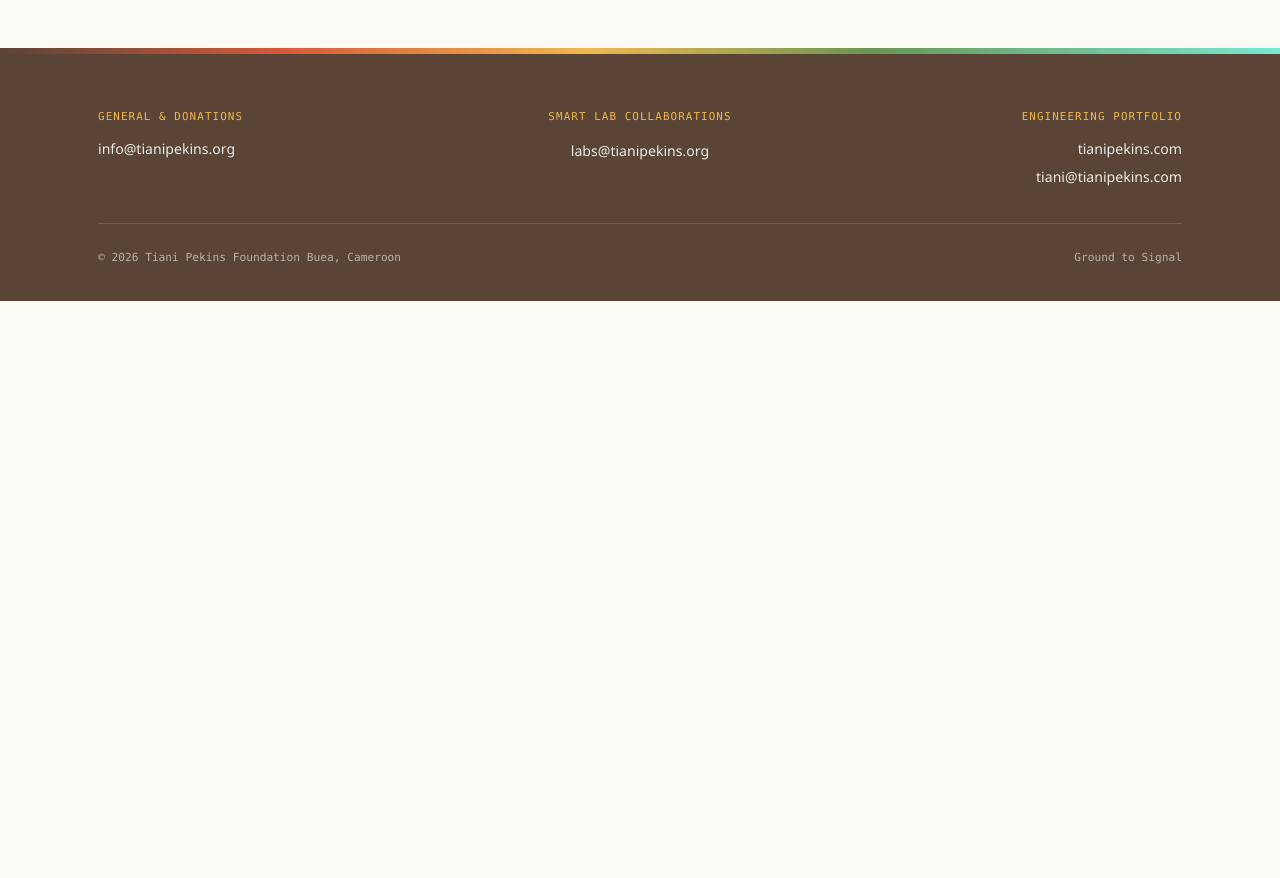
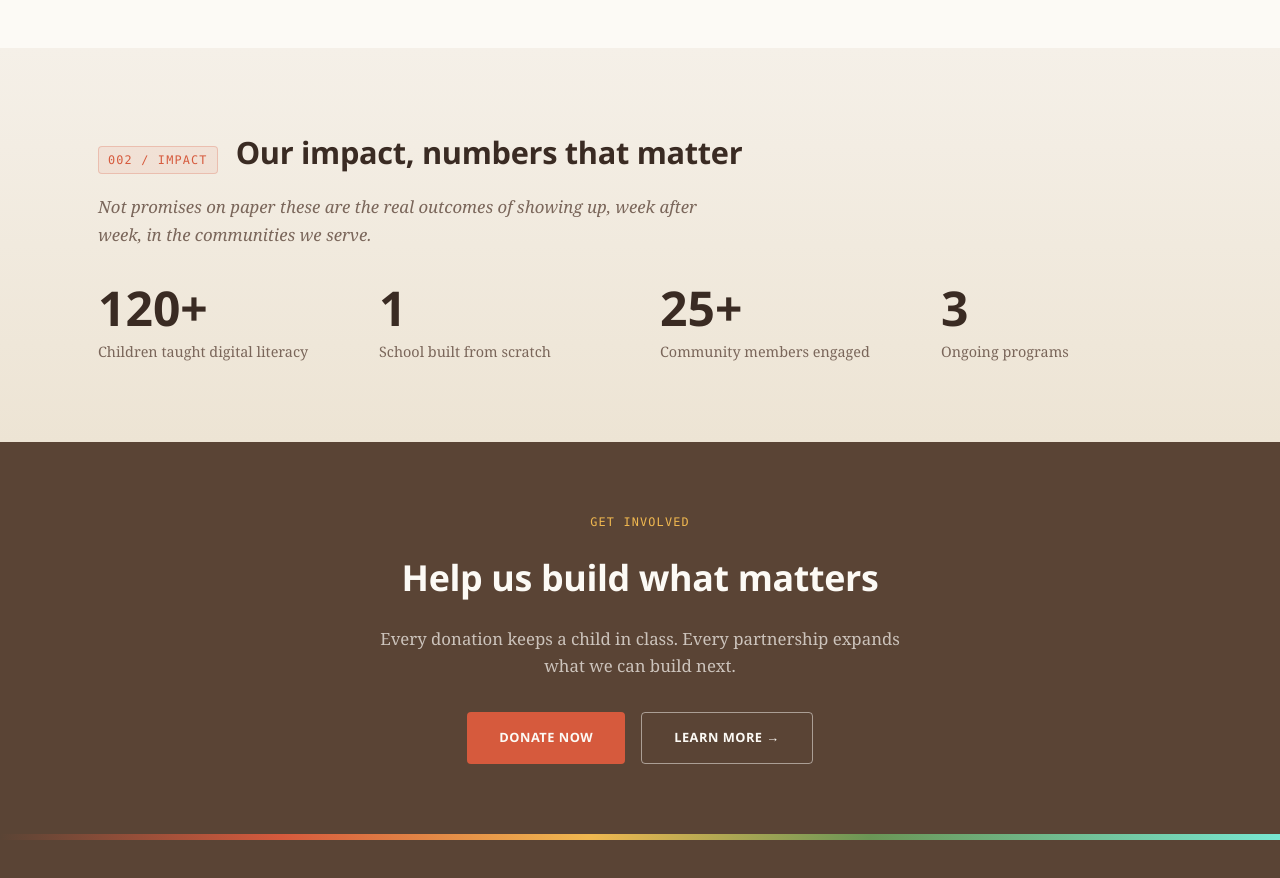
Before and after one commit to Tpekins/Foundation, a React (Vite) app in the folder apps/frontend/: page / in a window 1280 px wide. Shown: the part 1920-2798 px from the top of the page. Before the commit the page ends 2221 px from the top, so only its background shows below. Built offline with nearby package versions, Linux system fonts and the light colour scheme; no server answers.

Commit message:
feat: add ImpactStats and RecentFieldLog components; update Home page layout and fix Programs section label

```diff
--- /dev/null
+++ b/apps/frontend/src/components/CallToAction.tsx
@@ -0,0 +1,39 @@
+import { useState } from "react";
+import { DonateModal } from "./DonateModal";
+
+export function CallToAction() {
+  const [isDonateOpen, setIsDonateOpen] = useState(false);
+
+  return (
+    <>
+      <section className="bg-soil text-paper py-[70px]">
+        <div className="max-w-[1140px] mx-auto px-7 text-center">
+          <div className="font-mono text-[0.74rem] tracking-[0.1em] text-ochre uppercase mb-4">
+            Get Involved
+          </div>
+          <h2 className="font-display font-extrabold text-[clamp(1.6rem,2.8vw,2.4rem)] text-paper mb-4 tracking-[-0.01em]">
+            Help us build what matters
+          </h2>
+          <p className="font-body text-paper/70 text-[1.05rem] max-w-[520px] mx-auto mb-8 leading-relaxed">
+            Every donation keeps a child in class. Every partnership expands what we can build next.
+          </p>
+          <div className="flex gap-4 justify-center flex-wrap">
+            <button
+              onClick={() => setIsDonateOpen(true)}
+              className="font-ui font-bold text-[0.8rem] tracking-[0.04em] uppercase px-8 py-[14px] bg-laterite text-paper rounded-sm hover:bg-ochre hover:text-soil transition-colors"
+            >
+              Donate Now
+            </button>
+            <a
+              href="/about"
+              className="font-ui font-bold text-[0.8rem] tracking-[0.04em] uppercase px-8 py-[14px] border-[1.5px] border-paper/[0.5] text-paper rounded-sm hover:border-signal hover:text-signal transition-colors no-underline"
+            >
+              Learn More →
+            </a>
+          </div>
+        </div>
+      </section>
+      <DonateModal isOpen={isDonateOpen} onClose={() => setIsDonateOpen(false)} />
+    </>
+  );
+}
--- /dev/null
+++ b/apps/frontend/src/components/ImpactStats.tsx
@@ -0,0 +1,54 @@
+import { useState, useEffect } from "react";
+
+interface Stat {
+  value: string;
+  label: string;
+}
+
+const DEFAULT_STATS: Stat[] = [
+  { value: "120+", label: "Children taught digital literacy" },
+  { value: "1", label: "School built from scratch" },
+  { value: "25+", label: "Community members engaged" },
+  { value: "3", label: "Ongoing programs" },
+];
+
+export function ImpactStats() {
+  const [stats, setStats] = useState<Stat[]>(DEFAULT_STATS);
+
+  useEffect(() => {
+    fetch("/api/stats")
+      .then((res) => res.json())
+      .then((data) => {
+        if (data && data.length > 0) setStats(data);
+      })
+      .catch(() => {});
+  }, []);
+
+  return (
+    <section className="py-[78px]" style={{ background: "linear-gradient(180deg, #f5f0e8 0%, #ede4d4 100%)" }}>
+      <div className="max-w-[1140px] mx-auto px-7">
+        <div className="flex items-baseline gap-[18px] mb-[14px] flex-wrap">
+          <span className="font-mono text-[0.74rem] tracking-[0.1em] text-laterite bg-laterite/[0.08] border border-laterite/[0.25] px-[9px] py-[3px] rounded-sm uppercase whitespace-nowrap">
+            002 / Impact
+          </span>
+          <h2 className="font-display font-extrabold text-[clamp(1.5rem,2.4vw,2rem)] text-ink tracking-[-0.01em]">Our impact, numbers that matter</h2>
+        </div>
+        <p className="font-body italic text-ink-soft text-[1.05rem] max-w-[620px] mb-[34px]">
+          Not promises on paper   these are the real outcomes of showing up, week after week, in the communities we serve.
+        </p>
+        <div className="grid grid-cols-2 md:grid-cols-4 gap-[40px]">
+          {stats.map((stat, i) => (
+            <div key={i}>
+              <p className="font-display font-extrabold text-[clamp(2rem,4vw,3rem)] text-ink leading-none mb-2">
+                {stat.value}
+              </p>
+              <p className="font-body text-[0.9rem] text-ink-soft">
+                {stat.label}
+              </p>
+            </div>
+          ))}
+        </div>
+      </div>
+    </section>
+  );
+}
--- a/apps/frontend/src/components/Programs.tsx
+++ b/apps/frontend/src/components/Programs.tsx
@@ -4,7 +4,7 @@ export function Programs() {
       <div className="max-w-[1140px] mx-auto px-7">
         <div className="flex items-baseline gap-[18px] mb-[14px] flex-wrap">
           <span className="font-mono text-[0.74rem] tracking-[0.1em] text-laterite bg-laterite/[0.08] border border-laterite/[0.25] px-[9px] py-[3px] rounded-sm uppercase whitespace-nowrap">
-            002 / Programs
+            001 / Programs
           </span>
           <h2 className="font-display font-extrabold text-[clamp(1.5rem,2.4vw,2rem)] text-ink tracking-[-0.01em]">What we actually do, week to week</h2>
         </div>
--- /dev/null
+++ b/apps/frontend/src/components/RecentFieldLog.tsx
@@ -0,0 +1,97 @@
+import { useState, useEffect } from "react";
+
+interface FieldLogEntry {
+  id: string;
+  date: string;
+  tag: string;
+  title: string;
+  content: string;
+}
+
+const tagColorMap: Record<string, string> = {
+  DONATION: "text-laterite",
+  EDUCATION: "text-cassava",
+  AGRICULTURE: "text-ochre",
+  INFRASTRUCTURE: "text-signal",
+  VISIT: "text-ink-soft",
+};
+
+export function RecentFieldLog() {
+  const [entries, setEntries] = useState<FieldLogEntry[]>([]);
+
+  useEffect(() => {
+    fetch("/api/field-logs")
+      .then((res) => res.json())
+      .then((data) => {
+        const formatted = data.slice(0, 3).map((log: { id: string; eventDate: string; category?: string; title: string; content: string }) => {
+          const dateObj = new Date(log.eventDate);
+          const month = dateObj.toLocaleString("default", { month: "short" }).toUpperCase();
+          const year = dateObj.getFullYear();
+          return {
+            id: log.id,
+            date: `${month} ${year}`,
+            tag: log.category?.toUpperCase() || "UPDATE",
+            title: log.title,
+            content: log.content,
+          };
+        });
+        setEntries(formatted);
+      })
+      .catch(() => {});
+  }, []);
+
+  if (entries.length === 0) return null;
+
+  return (
+    <section className="bg-paper-dim py-[78px]">
+      <div className="max-w-[1140px] mx-auto px-7">
+        <div className="flex items-baseline justify-between mb-[14px] flex-wrap gap-4">
+          <div className="flex items-baseline gap-[18px] flex-wrap">
+            <span className="font-mono text-[0.74rem] tracking-[0.1em] text-laterite bg-laterite/[0.08] border border-laterite/[0.25] px-[9px] py-[3px] rounded-sm uppercase whitespace-nowrap">
+              003 / Field Log
+            </span>
+            <h2 className="font-display font-extrabold text-[clamp(1.5rem,2.4vw,2rem)] text-ink tracking-[-0.01em]">
+              From the Field
+            </h2>
+          </div>
+          <a
+            href="/field-log"
+            className="font-ui font-bold text-[0.78rem] tracking-[0.04em] uppercase text-laterite hover:text-ochre transition-colors no-underline"
+          >
+            View all entries →
+          </a>
+        </div>
+        <p className="font-body italic text-ink-soft text-[1.05rem] max-w-[620px] mb-[34px]">
+          Every visit, donation, and conversation  logged as it happens. Here are the latest.
+        </p>
+
+        <div className="grid grid-cols-1 md:grid-cols-3 gap-[22px]">
+          {entries.map((entry) => (
+            <a
+              key={entry.id}
+              href="/field-log"
+              className="block bg-paper border border-paper-dim p-[24px] rounded-sm hover:-translate-y-[2px] hover:shadow-[0_8px_20px_var(--color-ink)] hover:shadow-black/5 transition-all no-underline"
+            >
+              <div className="flex items-center gap-3 mb-3">
+                <span className="font-mono text-[0.68rem] text-ink-soft tracking-wider">
+                  {entry.date}
+                </span>
+                <span
+                  className={`font-mono text-[0.6rem] tracking-[0.1em] uppercase ${tagColorMap[entry.tag] || "text-ink-soft"}`}
+                >
+                  {entry.tag}
+                </span>
+              </div>
+              <h3 className="font-display font-bold text-[1rem] text-ink mb-2 leading-snug">
+                {entry.title}
+              </h3>
+              <p className="font-body text-ink-soft text-[0.88rem] line-clamp-2">
+                {entry.content}
+              </p>
+            </a>
+          ))}
+        </div>
+      </div>
+    </section>
+  );
+}
--- a/apps/frontend/src/pages/Home.tsx
+++ b/apps/frontend/src/pages/Home.tsx
@@ -1,6 +1,9 @@
 import { Hero } from "../components/Hero";
 import { Founder } from "../components/Founder";
 import { Programs } from "../components/Programs";
+import { ImpactStats } from "../components/ImpactStats";
+import { RecentFieldLog } from "../components/RecentFieldLog";
+import { CallToAction } from "../components/CallToAction";
 import { Transect } from "../components/Transect";
 
 export function Home() {
@@ -10,6 +13,9 @@ export function Home() {
       <Transect thin />
       <Founder />
       <Programs />
+      <ImpactStats />
+      <RecentFieldLog />
+      <CallToAction />
     </>
   );
 }
```
